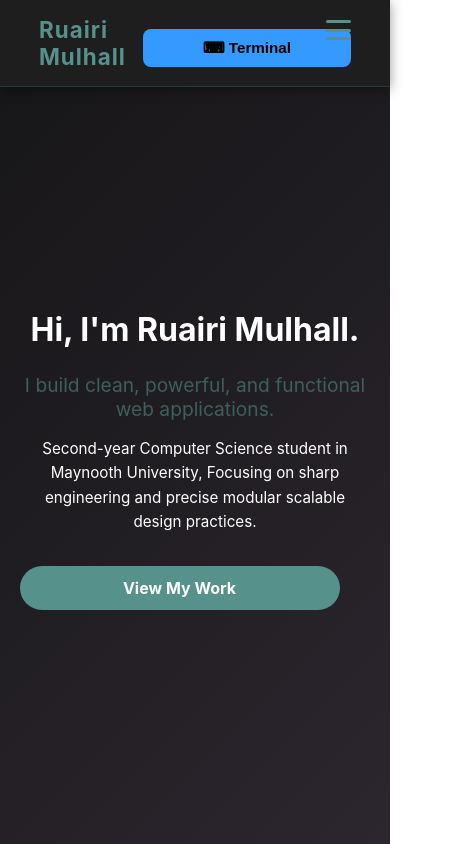
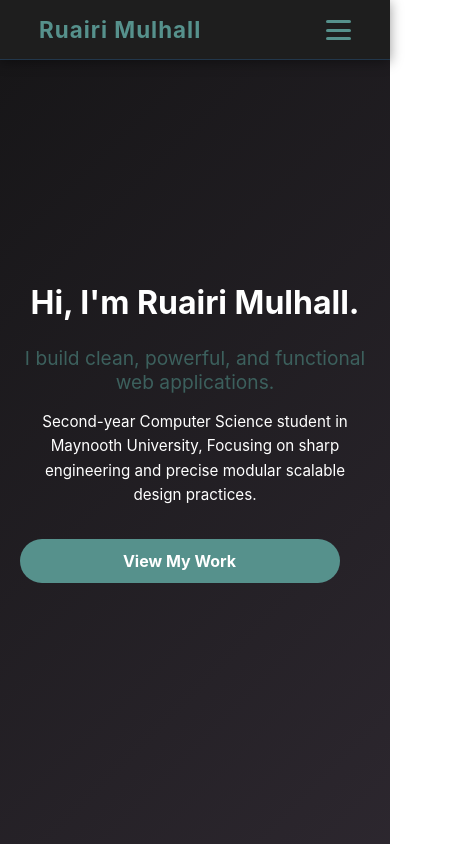
Before and after one commit to Ruairi922/MyWebsite, a React (Create React App) app: page / in a window 390 px wide. Shown: the top 844 px of the page, 468 px wide, since content can reach past the window. Built offline with nearby package versions, Linux system fonts and the light colour scheme.

Commit message:
mobile resp

```diff
--- a/src/styles/Navbar.css
+++ b/src/styles/Navbar.css
@@ -1,3 +1,6 @@
+/* ======================= */
+/* 🌐 Core Navbar Styles   */
+/* ======================= */
 .navbar {
   display: flex;
   justify-content: space-between;
@@ -13,7 +16,6 @@
   transition: all 0.3s ease;
 }
 
-/* Logo */
 .navbar-logo a {
   color: #56918c;
   font-size: clamp(1.4rem, 3vw, 1.8rem);
@@ -27,7 +29,9 @@
   color: #406a66;
 }
 
-/* Nav Links */
+/* ======================= */
+/* 🧭 Nav Links (Desktop)  */
+/* ======================= */
 .navbar-links {
   list-style: none;
   display: flex;
@@ -45,7 +49,6 @@
   transition: color 0.3s ease;
 }
 
-/* Hover underline */
 .navbar-links li a::after {
   content: "";
   position: absolute;
@@ -65,7 +68,6 @@
   width: 100%;
 }
 
-/* Active link */
 .navbar-links li.active a {
   color: #56918c;
 }
@@ -74,29 +76,14 @@
   width: 100%;
 }
 
-/* Terminal Button */
+/* Hide terminal button from desktop navbar by default */
 .terminal-button {
-  background-color: #359aff;
-  color: #000000;
-  font-weight: bold;
-  border: none;
-  border-radius: 8px;
-  padding: 8px 14px;
-  cursor: pointer;
-  transition: background-color 0.3s ease;
-  margin-left: auto;
-}
-
-.terminal-button:hover {
-  background-color: #5bbcff;
+  display: none;
 }
 
 /* ======================= */
 /* 📱 Mobile Responsiveness */
 /* ======================= */
-/* General navbar styles remain unchanged above this point */
-
-/* Burger Menu Icon */
 .burger {
   display: none;
   flex-direction: column;
@@ -114,24 +101,14 @@
   transition: all 0.3s ease;
 }
 
-/* Active burger animation */
 .burger.open div:nth-child(1) {
   transform: rotate(45deg) translate(5px, 5px);
 }
-
 .burger.open div:nth-child(2) {
   opacity: 0;
 }
-
 .burger.open div:nth-child(3) {
   transform: rotate(-45deg) translate(5px, -5px);
-}
-
-/* Mobile Dropdown Menu */
-.navbar-links {
-  list-style: none;
-  display: flex;
-  gap: 2rem;
 }
 
 @media (max-width: 768px) {
@@ -145,7 +122,7 @@
   .navbar-links {
     position: absolute;
     top: 100%;
-    right: 0;
+    left: 0;
     width: 100%;
     flex-direction: column;
     background: rgba(18, 18, 18, 0.98);
@@ -166,9 +143,24 @@
     pointer-events: all;
   }
 
-  .terminal-button {
+  /* Show terminal button ONLY in mobile dropdown */
+  .navbar-links .terminal-button {
+    display: block;
     width: 100%;
     margin-top: 10px;
+    font-size: 1rem;
+    padding: 10px 14px;
+    background-color: #359aff;
+    color: #000;
+    font-weight: bold;
+    border: none;
+    border-radius: 8px;
+    cursor: pointer;
+    transition: background-color 0.3s ease;
+  }
+
+  .navbar-links .terminal-button:hover {
+    background-color: #5bbcff;
   }
 }
 
@@ -177,12 +169,12 @@
     font-size: 1.4rem;
   }
 
-  .terminal-button {
+  .navbar-links li a {
+    font-size: 0.95rem;
+  }
+
+  .navbar-links .terminal-button {
     font-size: 0.95rem;
     padding: 10px 12px;
   }
-
-  .navbar-links li a {
-    font-size: 0.95rem;
-  }
 }
```
